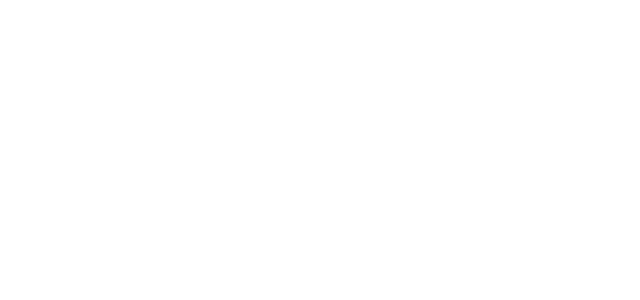
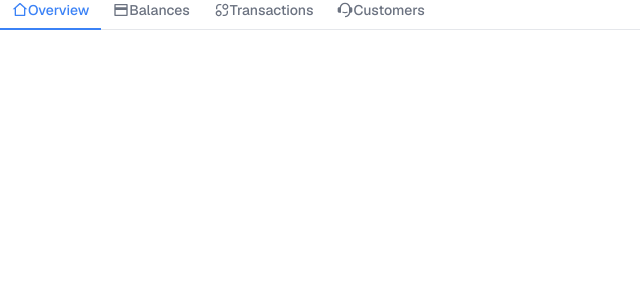
Before and after one commit to tremorlabs/template-overview, a Next.js app: page / in a window 1280 px wide. Shown: the top 300 px of the page, without its empty margins (0-640 px from the left). Built offline with nearby package versions, Linux system fonts and the light colour scheme.

Commit message:
navigation draft

```diff
--- /dev/null
+++ b/src/app/(dashboard)/layout.tsx
@@ -0,0 +1,11 @@
+export default function RootLayout({
+  children,
+}: Readonly<{
+  children: React.ReactNode;
+}>) {
+  return (
+    <div>
+{children}
+    </div>
+  );
+}
--- /dev/null
+++ b/src/app/(dashboard)/page.tsx
@@ -0,0 +1,12 @@
+import { Navigation } from "@/components/ui/Navigation";
+
+export default function Overview() {
+  return (
+    <div className="">
+
+        <Navigation />
+
+
+    </div>
+  );
+}
--- /dev/null
+++ b/src/app/(dashboard)/transactions/page.tsx
@@ -0,0 +1,10 @@
+
+export default function Transactions() {
+    return (
+      <div className="items-center justify-items-center min-h-screen">
+        <main className="flex flex-col gap-8 row-start-2 items-center sm:items-start">
+         Transactions
+        </main>
+      </div>
+    );
+  }
--- a/src/app/page.tsx
+++ /dev/null
@@ -1,13 +0,0 @@
-
-export default function Home() {
-  return (
-    <div className="items-center justify-items-center min-h-screen">
-      <main className="flex flex-col gap-8 row-start-2 items-center sm:items-start">
-
-      </main>
-      <footer className="row-start-3 flex gap-6 flex-wrap items-center justify-center">
-
-      </footer>
-    </div>
-  );
-}
--- /dev/null
+++ b/src/components/ui/Navigation.tsx
@@ -0,0 +1,64 @@
+"use client"
+
+import {
+    RiBankCard2Line,
+    RiCustomerService2Fill,
+    RiExchange2Line,
+    RiHome2Line,
+} from "@remixicon/react";
+
+import { TabNavigation, TabNavigationLink } from "@/components/TabNavigation";
+import Link from "next/link";
+
+import { usePathname } from "next/navigation";
+
+function Navigation() {
+    const pathname = usePathname()
+    return (
+      <div className="min-h-screen">
+        <main className="">
+
+
+
+
+          <TabNavigation>
+            <TabNavigationLink asChild active={pathname === "/overview" || pathname === "/" } >
+              <Link href="/overview" className="inline-flex gap-2">
+              <RiHome2Line className="size-4 shrink-0" aria-hidden="true" />
+              <span>
+                Overview
+                </span>
+              </Link>
+            </TabNavigationLink>
+            <TabNavigationLink asChild active={pathname === "/balances"} >
+              <Link href="/balances" className="inline-flex gap-2">
+              <RiBankCard2Line className="size-4 shrink-0" aria-hidden="true" />
+              <span>
+                Balances
+                </span>
+              </Link>
+            </TabNavigationLink>
+            <TabNavigationLink asChild active={pathname === "/transactions"} >
+              <Link href="/transactions" className="inline-flex gap-2">
+              <RiExchange2Line className="size-4 shrink-0" aria-hidden="true" />
+              <span>
+                Transactions
+                </span>
+              </Link>
+            </TabNavigationLink>
+            <TabNavigationLink asChild active={pathname === "/customers"} >
+              <Link href="/customers" className="inline-flex gap-2">
+              <RiCustomerService2Fill className="size-4 shrink-0" aria-hidden="true" />
+              <span>
+                Customers
+                </span>
+              </Link>
+            </TabNavigationLink>
+          </TabNavigation>
+
+        </main>
+      </div>
+    );
+  }
+
+  export { Navigation };
```
